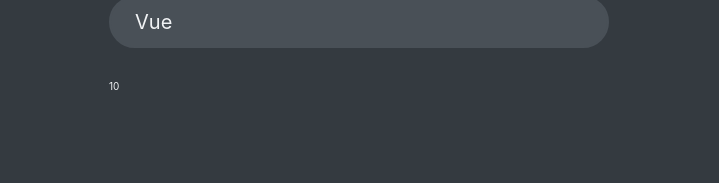
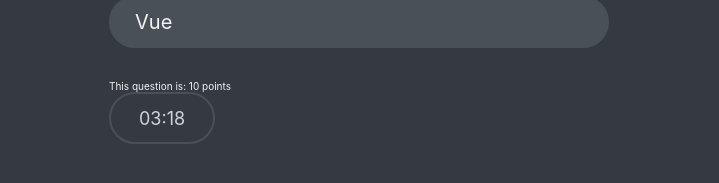
Before and after one commit to aleksandromilenkov/ReactQuiz, a React (Create React App) app: page / in a window 1280 px wide. Both pictures are taken after a click on the button "Let's start". Shown: the part 569-752 px from the top of the page, without its empty margins (281-1000 px from the left). Built offline with nearby package versions, Linux system fonts and the light colour scheme; data requests are answered from the project's data file.

Commit message:
implementing timer

```diff
--- a/public/index.html
+++ b/public/index.html
@@ -24,7 +24,7 @@
       work correctly both with client-side routing and a non-root public URL.
       Learn how to configure a non-root public URL by running `npm run build`.
     -->
-    <title>React App</title>
+    <title>The React Quiz</title>
   </head>
   <body>
     <noscript>You need to enable JavaScript to run this app.</noscript>
--- a/src/App.js
+++ b/src/App.js
@@ -1,8 +1,6 @@
 import React, { useEffect, useReducer, useState } from "react";
-import DateCounter from "./DateCounter";
 import Header from "./Components/Header";
 import Main from "./Components/Main";
-import { type } from "@testing-library/user-event/dist/type";
 import Loader from "./Components/Loader";
 import Error from "./Components/Error";
 import StartScreen from "./Components/StartScreen";
@@ -11,6 +9,8 @@
 import Progress from "./Components/Progress";
 import FinishScreen from "./Components/FinishScreen";
 import FinishButton from "./Components/FinishButton";
+import Footer from "./Components/Footer";
+import Timer from "./Components/Timer";
 const initialState = {
   questions: [],
   status: "loading",
@@ -18,6 +18,7 @@
   answer: null,
   points: 0,
   highscore: 0,
+  secondsRemaining: 200,
 };
 export const reducer = (state, action) => {
   switch (action.type) {
@@ -70,6 +71,21 @@
             ? state.points + currentQuestion.points
             : state.points,
       };
+    case "countdown":
+      return {
+        ...state,
+        secondsRemaining: state.secondsRemaining - 1,
+        status: state.secondsRemaining === 0 ? "finished" : state.status,
+      };
+    case "restart":
+      return {
+        ...state,
+        status: "active",
+        index: 0,
+        points: 0,
+        answer: null,
+        secondsRemaining: 200,
+      };
 
     default:
       throw new Error("Unknown action");
@@ -77,8 +93,10 @@
 };
 
 const App = () => {
-  const [{ questions, status, index, answer, points, highscore }, dispatch] =
-    useReducer(reducer, initialState);
+  const [
+    { questions, status, index, answer, points, highscore, secondsRemaining },
+    dispatch,
+  ] = useReducer(reducer, initialState);
   const maximumPoints = questions.reduce((acc, val) => acc + val.points, 0);
   useEffect(() => {
     dispatch({ type: "dataLoading" });
@@ -114,11 +132,14 @@
               index={index}
               answer={answer}
             />
-            {index + 1 === questions.length ? (
-              <FinishButton dispatch={dispatch} />
-            ) : (
-              <NextButton dispatch={dispatch} answer={answer} />
-            )}
+            <Footer>
+              <Timer dispatch={dispatch} seconds={secondsRemaining} />
+              {index + 1 === questions.length ? (
+                <FinishButton dispatch={dispatch} />
+              ) : (
+                <NextButton dispatch={dispatch} answer={answer} />
+              )}
+            </Footer>
           </>
         )}
         {status === "finished" && (
@@ -126,6 +147,7 @@
             points={points}
             maxPossiblePoints={maximumPoints}
             highscore={highscore}
+            dispatch={dispatch}
           />
         )}
       </Main>
--- a/src/Components/FinishScreen.js
+++ b/src/Components/FinishScreen.js
@@ -1,12 +1,20 @@
 import React from "react";
 
-const FinishScreen = ({ points, maxPossiblePoints, highscore }) => {
+const FinishScreen = ({ points, maxPossiblePoints, highscore, dispatch }) => {
   const percentage = (points / maxPossiblePoints) * 100;
   let emoji;
   if (percentage === 100) emoji = "🥇";
   if (percentage >= 70 && percentage < 100) emoji = "😄";
   if (percentage >= 45 && percentage < 70) emoji = "🤔";
   if (percentage < 45) emoji = "🤦‍♂️";
+  if (JSON.parse(localStorage.getItem("highscoreReactQuiz"))) {
+    const storedHighscore = JSON.parse(
+      localStorage.getItem("highscoreReactQuiz")
+    );
+    if (storedHighscore < highscore) {
+      JSON.stringify(localStorage.setItem("highscoreReactQuiz", highscore));
+    }
+  }
   return (
     <>
       <p className="result">
@@ -14,6 +22,12 @@
         {maxPossiblePoints} ({Math.ceil(percentage)}%){" "}
       </p>
       <p className="highscore">(Highscore: {highscore} points) </p>
+      <button
+        className="btn btn-ui"
+        onClick={() => dispatch({ type: "restart" })}
+      >
+        Restart quiz
+      </button>
     </>
   );
 };
--- /dev/null
+++ b/src/Components/Footer.js
@@ -0,0 +1,7 @@
+import React from "react";
+
+const Footer = ({ children }) => {
+  return <footer>{children}</footer>;
+};
+
+export default Footer;
--- a/src/Components/Question.js
+++ b/src/Components/Question.js
@@ -7,7 +7,7 @@
       <h4>{question.question}</h4>
       <Options question={question} dispatch={dispatch} answer={answer} />
 
-      <p>{question.points}</p>
+      <p>This question is: {question.points} points</p>
     </div>
   );
 };
--- /dev/null
+++ b/src/Components/Timer.js
@@ -0,0 +1,23 @@
+import React, { useEffect, useState } from "react";
+
+const Timer = ({ seconds, dispatch }) => {
+  const mins = Math.floor(seconds / 60);
+  const secondsRemaining = Math.floor(seconds % 60);
+  useEffect(() => {
+    const timer = setInterval(() => {
+      dispatch({ type: "countdown" });
+    }, 1000);
+    return () => {
+      clearInterval(timer);
+    };
+  }, [dispatch]);
+  return (
+    <div className="timer">
+      {mins < 10 && "0"}
+      {mins}:{secondsRemaining < 10 && "0"}
+      {secondsRemaining}
+    </div>
+  );
+};
+
+export default Timer;
```
